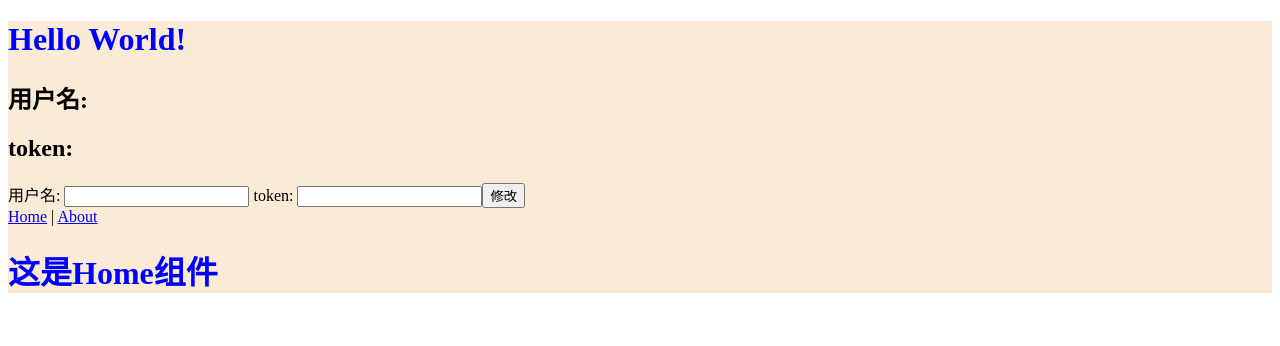
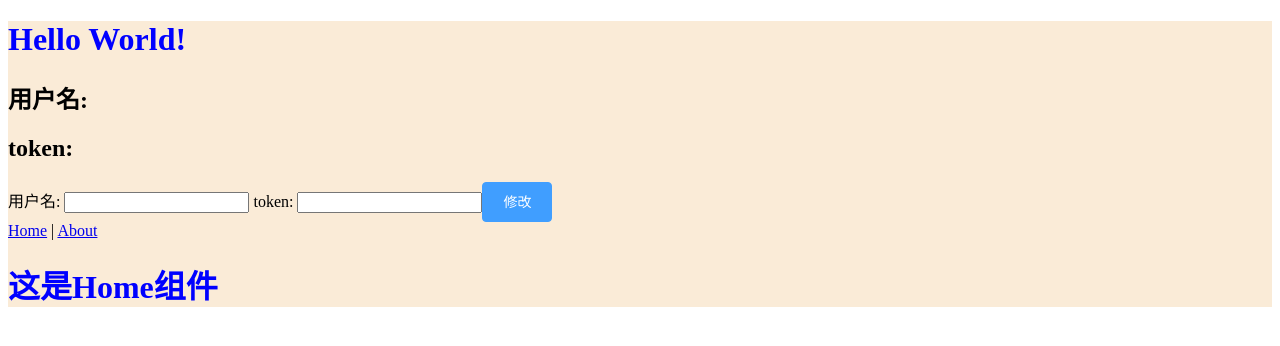
Before and after one commit to cwsya/admin-ui-vue, a Vue app: page / in a window 1280 px wide. Shown: the top 346 px of the page. Built offline with nearby package versions, Linux system fonts and the light colour scheme.

Commit message:
整合element-ui

```diff
--- a/package.json
+++ b/package.json
@@ -9,6 +9,7 @@
   },
   "dependencies": {
     "core-js": "^3.8.3",
+    "element-ui": "^2.15.14",
     "less": "^4.2.1",
     "less-loader": "^12.2.0",
     "vue": "^2.6.14",
--- a/src/App.vue
+++ b/src/App.vue
@@ -5,8 +5,10 @@
     <h2>token: {{tokenVal}}</h2>
     用户名: <input type="text" v-model="userNameInp" />
     token: <input type="text" v-model="tokenValInp"/>
-    <button @click="upUserData">修改</button>
-
+    <el-button
+        type="primary"
+        @click="upUserData"
+    >修改</el-button>
     <nav>
       <router-link to="/">Home</router-link> |
       <router-link to="/about">About</router-link>
```
Also changed, not shown: src/main.js (+9 -0 lines), 1 other file (tests, documents, lock files or other folders).
